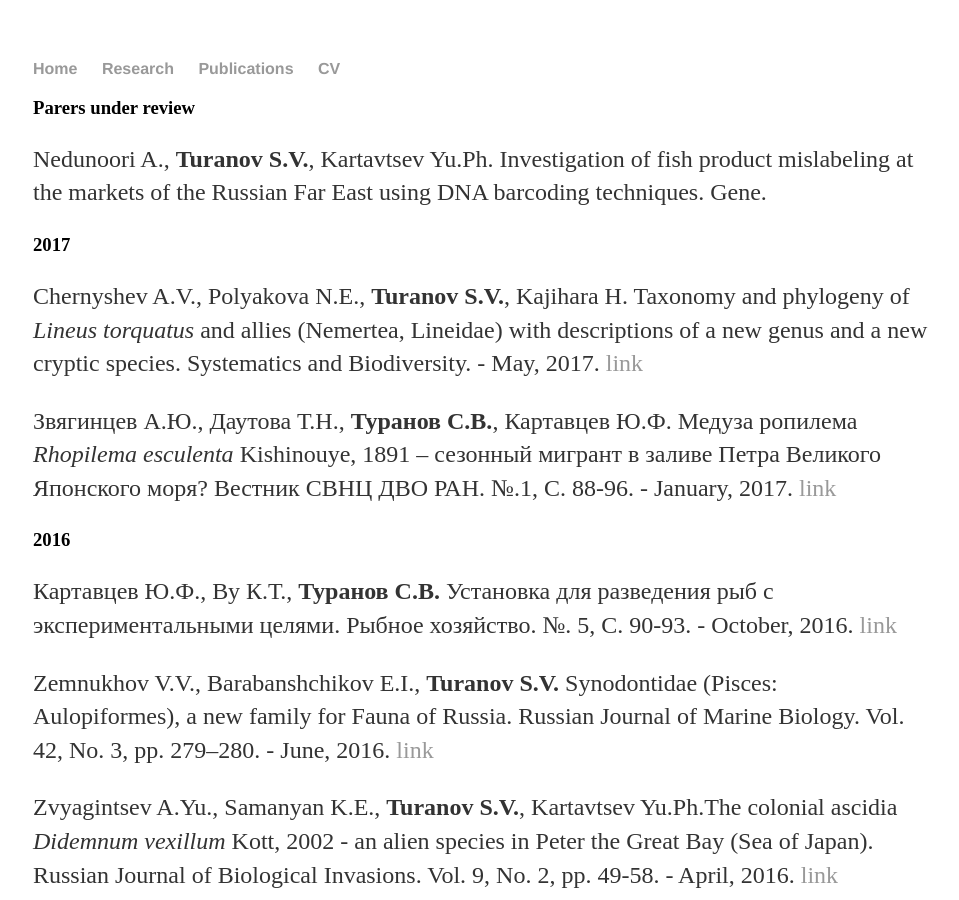
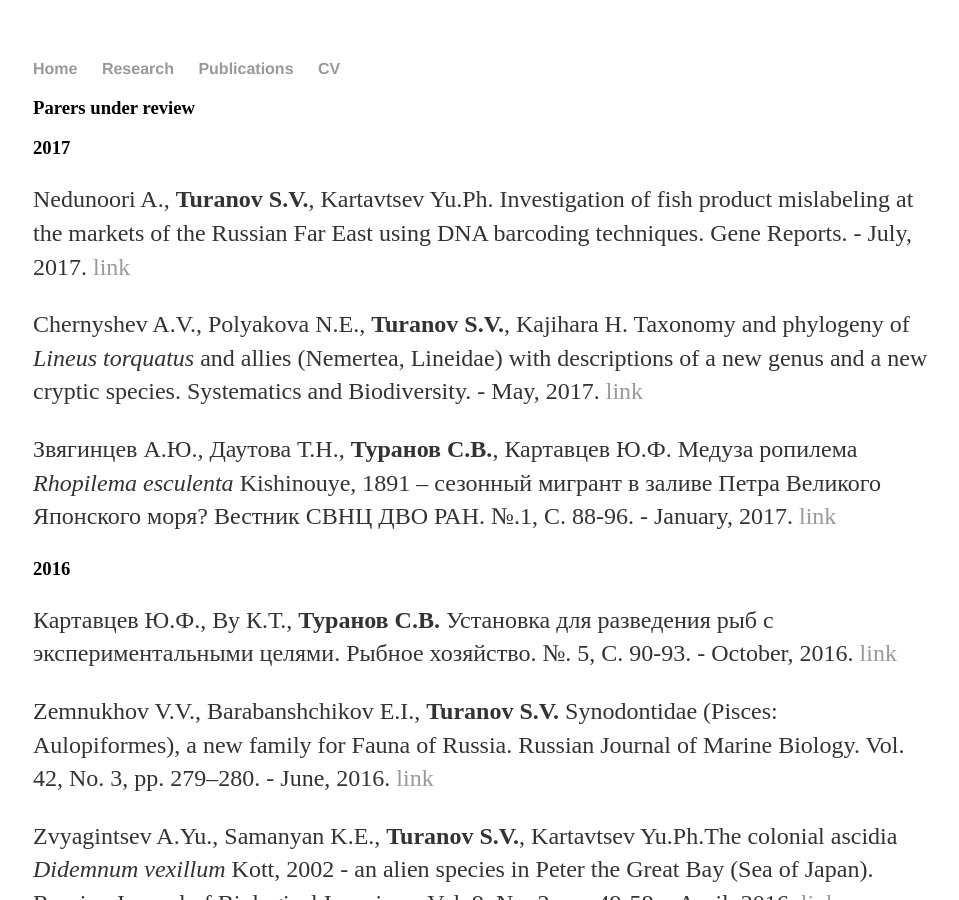
Before and after one commit to Sturcoal/Sturcoal.github.io, a Jekyll site: the page built from Publications.html, in a window 1280 px wide and 900 px high. Shown: the whole window, without its empty margins (159-1118 px from the left). Built offline with Jekyll 4.4.1, drawn with Linux system fonts in a browser that asks for light colours.

Commit message:
Update Publications.html

```diff
--- a/Publications.html
+++ b/Publications.html
@@ -4,8 +4,8 @@ title: Sergei Turanov
 ---
 <div class="blurb">
 	<h3>Parers under review</h3>
-	<p>Nedunoori A., <b>Turanov S.V.</b>, Kartavtsev Yu.Ph. Investigation of fish product mislabeling at the markets of the Russian Far East using DNA barcoding techniques. Gene.<p>
 	<h3>2017</h3>
+	<p>Nedunoori A., <b>Turanov S.V.</b>, Kartavtsev Yu.Ph. Investigation of fish product mislabeling at the markets of the Russian Far East using DNA barcoding techniques. Gene Reports. - July, 2017. <a href="http://ac.els-cdn.com/S2452014417300547/1-s2.0-S2452014417300547-main.pdf?_tid=e104ef96-6dbf-11e7-8393-00000aab0f01&acdnat=1500605834_b4d687045360cacf8e1ba0c70b0009fc">link</a> <p>
 	<p>Chernyshev A.V., Polyakova N.E., <b>Turanov S.V.</b>, Kajihara H. Taxonomy and phylogeny of <i>Lineus torquatus</i> and allies (Nemertea, Lineidae) with descriptions of a new genus and a new cryptic species. Systematics and Biodiversity. - May, 2017. <a href="http://www.tandfonline.com/doi/abs/10.1080/14772000.2017.1317672">link</a> <p>
 	<p>Звягинцев А.Ю., Даутова Т.Н., <b>Туранов С.В.</b>, Картавцев Ю.Ф. Медуза ропилема <i>Rhopilema esculenta</i> Kishinouye, 1891 – сезонный мигрант в заливе Петра Великого Японского моря? Вестник СВНЦ ДВО РАН. №.1, С. 88-96. - January, 2017. <a href="/Вестник_1_2017_Звягинцев_финал.pdf">link</a> <p>
 	<h3>2016</h3>
```
